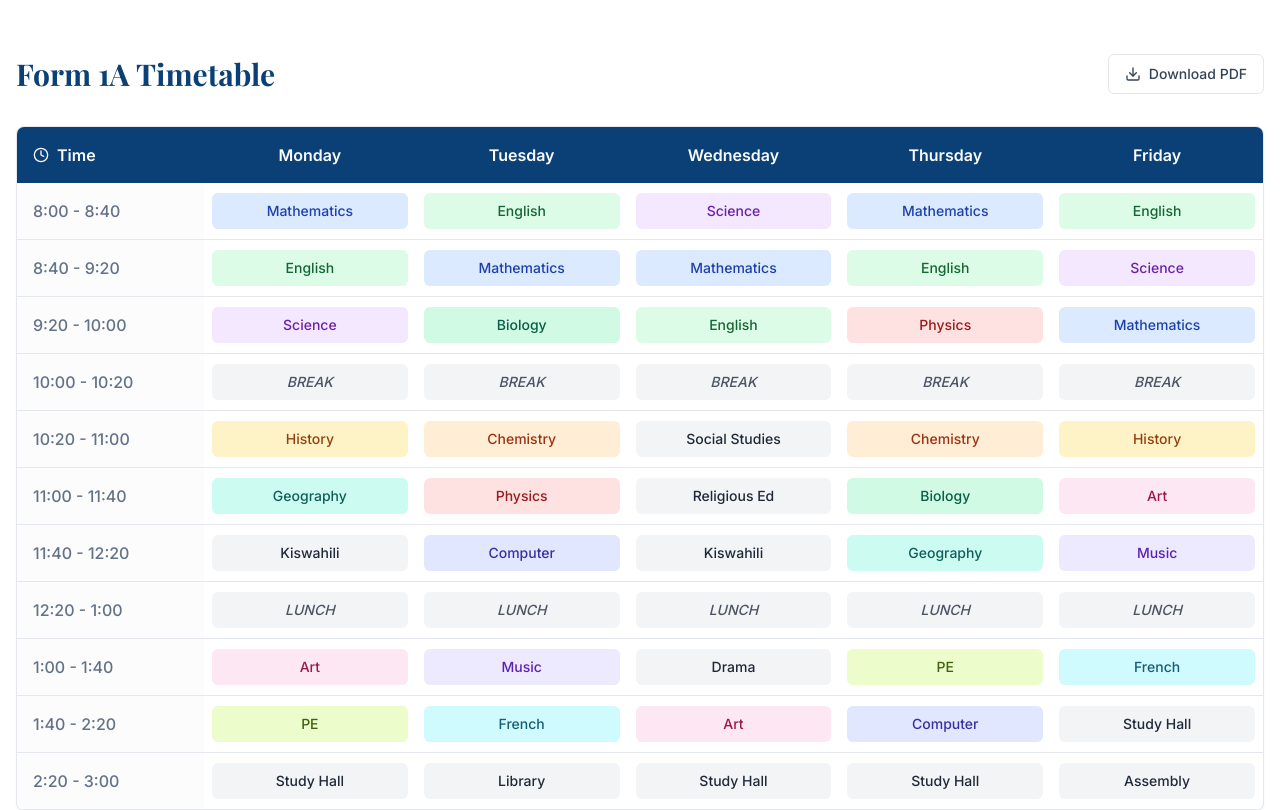
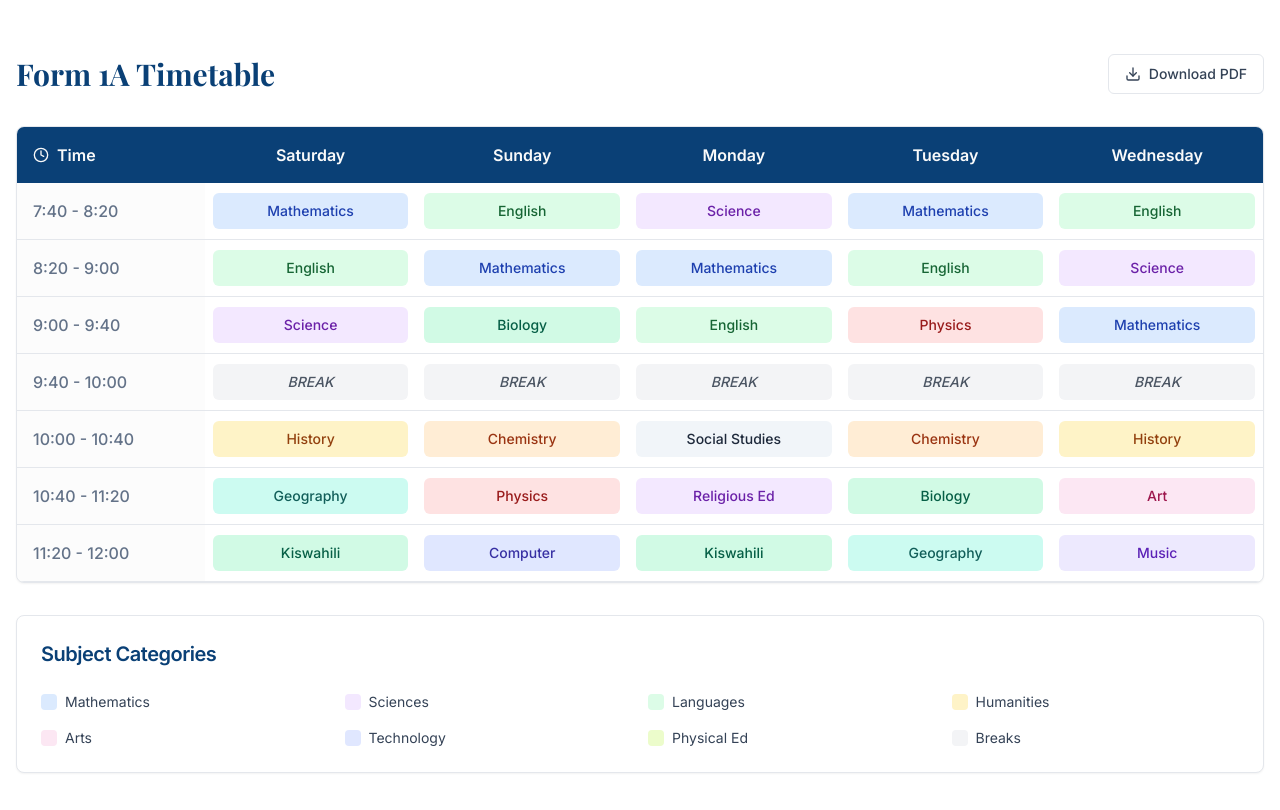
Before and after one commit to AbdirahmanNuh/cusman-secondary-school, a React (Vite) app: page /timetable in a window 1280 px wide. Shown: the part 620-1430 px from the top of the page. Built offline with nearby package versions, Linux system fonts and the light colour scheme.

Commit message:
Update timetable study days and hours
Updated the timetable to reflect study days from Saturday to Wednesday and study hours from 7:40 to 12:00.

```diff
--- a/src/pages/Timetable.tsx
+++ b/src/pages/Timetable.tsx
@@ -11,17 +11,13 @@ const Timetable = () => {
   const [selectedClass, setSelectedClass] = useState("1A");
 
   const timeSlots = [
-    "8:00 - 8:40",
-    "8:40 - 9:20",
-    "9:20 - 10:00",
-    "10:00 - 10:20", // Break
-    "10:20 - 11:00",
-    "11:00 - 11:40",
-    "11:40 - 12:20",
-    "12:20 - 1:00", // Lunch
-    "1:00 - 1:40",
-    "1:40 - 2:20",
-    "2:20 - 3:00"
+    "7:40 - 8:20",
+    "8:20 - 9:00",
+    "9:00 - 9:40",
+    "9:40 - 10:00", // Break
+    "10:00 - 10:40",
+    "10:40 - 11:20",
+    "11:20 - 12:00"
   ];
 
   // Map form selector values to timetable data keys
@@ -34,116 +30,116 @@ const Timetable = () => {
 
   const timetableData = {
     "form-1a": {
-      monday: ["Mathematics", "English", "Science", "BREAK", "History", "Geography", "Kiswahili", "LUNCH", "Art", "PE", "Study Hall"],
-      tuesday: ["English", "Mathematics", "Biology", "BREAK", "Chemistry", "Physics", "Computer", "LUNCH", "Music", "French", "Library"],
-      wednesday: ["Science", "Mathematics", "English", "BREAK", "Social Studies", "Religious Ed", "Kiswahili", "LUNCH", "Drama", "Art", "Study Hall"],
-      thursday: ["Mathematics", "English", "Physics", "BREAK", "Chemistry", "Biology", "Geography", "LUNCH", "PE", "Computer", "Study Hall"],
-      friday: ["English", "Science", "Mathematics", "BREAK", "History", "Art", "Music", "LUNCH", "French", "Study Hall", "Assembly"]
+      saturday: ["Mathematics", "English", "Science", "BREAK", "History", "Geography", "Kiswahili"],
+      sunday: ["English", "Mathematics", "Biology", "BREAK", "Chemistry", "Physics", "Computer"],
+      monday: ["Science", "Mathematics", "English", "BREAK", "Social Studies", "Religious Ed", "Kiswahili"],
+      tuesday: ["Mathematics", "English", "Physics", "BREAK", "Chemistry", "Biology", "Geography"],
+      wednesday: ["English", "Science", "Mathematics", "BREAK", "History", "Art", "Music"]
     },
     "form-1b": {
-      monday: ["English", "Mathematics", "Science", "BREAK", "Geography", "History", "Kiswahili", "LUNCH", "PE", "Art", "Study Hall"],
-      tuesday: ["Mathematics", "English", "Biology", "BREAK", "Physics", "Chemistry", "Computer", "LUNCH", "French", "Music", "Library"],
-      wednesday: ["Mathematics", "Science", "English", "BREAK", "Religious Ed", "Social Studies", "Kiswahili", "LUNCH", "Art", "Drama", "Study Hall"],
-      thursday: ["English", "Mathematics", "Physics", "BREAK", "Biology", "Chemistry", "Geography", "LUNCH", "Computer", "PE", "Study Hall"],
-      friday: ["Science", "English", "Mathematics", "BREAK", "Art", "History", "Music", "LUNCH", "Study Hall", "French", "Assembly"]
+      saturday: ["English", "Mathematics", "Science", "BREAK", "Geography", "History", "Kiswahili"],
+      sunday: ["Mathematics", "English", "Biology", "BREAK", "Physics", "Chemistry", "Computer"],
+      monday: ["Mathematics", "Science", "English", "BREAK", "Religious Ed", "Social Studies", "Kiswahili"],
+      tuesday: ["English", "Mathematics", "Physics", "BREAK", "Biology", "Chemistry", "Geography"],
+      wednesday: ["Science", "English", "Mathematics", "BREAK", "Art", "History", "Music"]
     },
     "form-1c": {
-      monday: ["Science", "Mathematics", "English", "BREAK", "Kiswahili", "Geography", "History", "LUNCH", "Art", "PE", "Study Hall"],
-      tuesday: ["Mathematics", "Science", "Biology", "BREAK", "Chemistry", "Physics", "Computer", "LUNCH", "Music", "French", "Library"],
-      wednesday: ["English", "Mathematics", "Science", "BREAK", "Social Studies", "Religious Ed", "Kiswahili", "LUNCH", "Drama", "Art", "Study Hall"],
-      thursday: ["Mathematics", "English", "Physics", "BREAK", "Chemistry", "Biology", "Geography", "LUNCH", "PE", "Computer", "Study Hall"],
-      friday: ["Mathematics", "Science", "English", "BREAK", "History", "Art", "Music", "LUNCH", "French", "Study Hall", "Assembly"]
+      saturday: ["Science", "Mathematics", "English", "BREAK", "Kiswahili", "Geography", "History"],
+      sunday: ["Mathematics", "Science", "Biology", "BREAK", "Chemistry", "Physics", "Computer"],
+      monday: ["English", "Mathematics", "Science", "BREAK", "Social Studies", "Religious Ed", "Kiswahili"],
+      tuesday: ["Mathematics", "English", "Physics", "BREAK", "Chemistry", "Biology", "Geography"],
+      wednesday: ["Mathematics", "Science", "English", "BREAK", "History", "Art", "Music"]
     },
     "form-1d": {
-      monday: ["English", "Science", "Mathematics", "BREAK", "History", "Geography", "Kiswahili", "LUNCH", "PE", "Art", "Study Hall"],
-      tuesday: ["Science", "Mathematics", "Biology", "BREAK", "Physics", "Chemistry", "Computer", "LUNCH", "French", "Music", "Library"],
-      wednesday: ["Mathematics", "English", "Science", "BREAK", "Religious Ed", "Social Studies", "Kiswahili", "LUNCH", "Art", "Drama", "Study Hall"],
-      thursday: ["Science", "Mathematics", "Physics", "BREAK", "Biology", "Chemistry", "Geography", "LUNCH", "Computer", "PE", "Study Hall"],
-      friday: ["English", "Mathematics", "Science", "BREAK", "Art", "History", "Music", "LUNCH", "Study Hall", "French", "Assembly"]
+      saturday: ["English", "Science", "Mathematics", "BREAK", "History", "Geography", "Kiswahili"],
+      sunday: ["Science", "Mathematics", "Biology", "BREAK", "Physics", "Chemistry", "Computer"],
+      monday: ["Mathematics", "English", "Science", "BREAK", "Religious Ed", "Social Studies", "Kiswahili"],
+      tuesday: ["Science", "Mathematics", "Physics", "BREAK", "Biology", "Chemistry", "Geography"],
+      wednesday: ["English", "Mathematics", "Science", "BREAK", "Art", "History", "Music"]
     },
     "form-2a": {
-      monday: ["Advanced Math", "English Lit", "Biology", "BREAK", "Chemistry", "Physics", "Geography", "LUNCH", "Computer Sci", "PE", "Study Hall"],
-      tuesday: ["English Lang", "Mathematics", "Chemistry", "BREAK", "Biology", "Physics", "History", "LUNCH", "Art", "French", "Library"],
-      wednesday: ["Science", "Mathematics", "English", "BREAK", "Geography", "Religious Ed", "Kiswahili", "LUNCH", "Drama", "Music", "Study Hall"],
-      thursday: ["Mathematics", "English", "Physics", "BREAK", "Chemistry", "Biology", "Computer Sci", "LUNCH", "PE", "Art", "Study Hall"],
-      friday: ["English", "Advanced Math", "Science", "BREAK", "History", "Geography", "Music", "LUNCH", "French", "Study Hall", "Assembly"]
+      saturday: ["Advanced Math", "English Lit", "Biology", "BREAK", "Chemistry", "Physics", "Geography"],
+      sunday: ["English Lang", "Mathematics", "Chemistry", "BREAK", "Biology", "Physics", "History"],
+      monday: ["Science", "Mathematics", "English", "BREAK", "Geography", "Religious Ed", "Kiswahili"],
+      tuesday: ["Mathematics", "English", "Physics", "BREAK", "Chemistry", "Biology", "Computer Sci"],
+      wednesday: ["English", "Advanced Math", "Science", "BREAK", "History", "Geography", "Music"]
     },
     "form-2b": {
-      monday: ["English Lit", "Advanced Math", "Biology", "BREAK", "Physics", "Chemistry", "Geography", "LUNCH", "PE", "Computer Sci", "Study Hall"],
-      tuesday: ["Mathematics", "English Lang", "Chemistry", "BREAK", "Physics", "Biology", "History", "LUNCH", "French", "Art", "Library"],
-      wednesday: ["Mathematics", "Science", "English", "BREAK", "Religious Ed", "Geography", "Kiswahili", "LUNCH", "Music", "Drama", "Study Hall"],
-      thursday: ["English", "Mathematics", "Physics", "BREAK", "Biology", "Chemistry", "Computer Sci", "LUNCH", "Art", "PE", "Study Hall"],
-      friday: ["Advanced Math", "English", "Science", "BREAK", "Geography", "History", "Music", "LUNCH", "Study Hall", "French", "Assembly"]
+      saturday: ["English Lit", "Advanced Math", "Biology", "BREAK", "Physics", "Chemistry", "Geography"],
+      sunday: ["Mathematics", "English Lang", "Chemistry", "BREAK", "Physics", "Biology", "History"],
+      monday: ["Mathematics", "Science", "English", "BREAK", "Religious Ed", "Geography", "Kiswahili"],
+      tuesday: ["English", "Mathematics", "Physics", "BREAK", "Biology", "Chemistry", "Computer Sci"],
+      wednesday: ["Advanced Math", "English", "Science", "BREAK", "Geography", "History", "Music"]
     },
     "form-2c": {
-      monday: ["Biology", "Advanced Math", "English Lit", "BREAK", "Chemistry", "Physics", "Geography", "LUNCH", "Computer Sci", "PE", "Study Hall"],
-      tuesday: ["Chemistry", "English Lang", "Mathematics", "BREAK", "Biology", "Physics", "History", "LUNCH", "Art", "French", "Library"],
-      wednesday: ["English", "Mathematics", "Science", "BREAK", "Geography", "Religious Ed", "Kiswahili", "LUNCH", "Drama", "Music", "Study Hall"],
-      thursday: ["Physics", "English", "Mathematics", "BREAK", "Chemistry", "Biology", "Computer Sci", "LUNCH", "PE", "Art", "Study Hall"],
-      friday: ["Science", "Advanced Math", "English", "BREAK", "History", "Geography", "Music", "LUNCH", "French", "Study Hall", "Assembly"]
+      saturday: ["Biology", "Advanced Math", "English Lit", "BREAK", "Chemistry", "Physics", "Geography"],
+      sunday: ["Chemistry", "English Lang", "Mathematics", "BREAK", "Biology", "Physics", "History"],
+      monday: ["English", "Mathematics", "Science", "BREAK", "Geography", "Religious Ed", "Kiswahili"],
+      tuesday: ["Physics", "English", "Mathematics", "BREAK", "Chemistry", "Biology", "Computer Sci"],
+      wednesday: ["Science", "Advanced Math", "English", "BREAK", "History", "Geography", "Music"]
     },
     "form-2d": {
-      monday: ["Mathematics", "Biology", "English Lit", "BREAK", "Physics", "Chemistry", "Geography", "LUNCH", "PE", "Computer Sci", "Study Hall"],
-      tuesday: ["English Lang", "Chemistry", "Mathematics", "BREAK", "Physics", "Biology", "History", "LUNCH", "French", "Art", "Library"],
-      wednesday: ["Science", "English", "Mathematics", "BREAK", "Religious Ed", "Geography", "Kiswahili", "LUNCH", "Music", "Drama", "Study Hall"],
-      thursday: ["Mathematics", "Physics", "English", "BREAK", "Biology", "Chemistry", "Computer Sci", "LUNCH", "Art", "PE", "Study Hall"],
-      friday: ["English", "Science", "Advanced Math", "BREAK", "Geography", "History", "Music", "LUNCH", "Study Hall", "French", "Assembly"]
+      saturday: ["Mathematics", "Biology", "English Lit", "BREAK", "Physics", "Chemistry", "Geography"],
+      sunday: ["English Lang", "Chemistry", "Mathematics", "BREAK", "Physics", "Biology", "History"],
+      monday: ["Science", "English", "Mathematics", "BREAK", "Religious Ed", "Geography", "Kiswahili"],
+      tuesday: ["Mathematics", "Physics", "English", "BREAK", "Biology", "Chemistry", "Computer Sci"],
+      wednesday: ["English", "Science", "Advanced Math", "BREAK", "Geography", "History", "Music"]
     },
     "form-3a": {
-      monday: ["Pure Math", "English Lit", "Biology", "BREAK", "Chemistry", "Physics", "Economics", "LUNCH", "Computer Sci", "PE", "Tutorials"],
-      tuesday: ["English Lang", "Mathematics", "Chemistry", "BREAK", "Biology", "Physics", "History", "LUNCH", "Geography", "French", "Library"],
-      wednesday: ["Applied Math", "English", "Science", "BREAK", "Economics", "Business", "Kiswahili", "LUNCH", "Drama", "Music", "Study Hall"],
-      thursday: ["Mathematics", "English", "Physics", "BREAK", "Chemistry", "Biology", "Computer Sci", "LUNCH", "PE", "Economics", "Tutorials"],
-      friday: ["English", "Pure Math", "Science", "BREAK", "History", "Geography", "Business", "LUNCH", "French", "Study Hall", "Assembly"]
+      saturday: ["Pure Math", "English Lit", "Biology", "BREAK", "Chemistry", "Physics", "Economics"],
+      sunday: ["English Lang", "Mathematics", "Chemistry", "BREAK", "Biology", "Physics", "History"],
+      monday: ["Applied Math", "English", "Science", "BREAK", "Economics", "Business", "Kiswahili"],
+      tuesday: ["Mathematics", "English", "Physics", "BREAK", "Chemistry", "Biology", "Computer Sci"],
+      wednesday: ["English", "Pure Math", "Science", "BREAK", "History", "Geography", "Business"]
     },
     "form-3b": {
-      monday: ["English Lit", "Pure Math", "Biology", "BREAK", "Physics", "Chemistry", "Economics", "LUNCH", "PE", "Computer Sci", "Tutorials"],
-      tuesday: ["Mathematics", "English Lang", "Chemistry", "BREAK", "Physics", "Biology", "History", "LUNCH", "French", "Geography", "Library"],
-      wednesday: ["English", "Applied Math", "Science", "BREAK", "Business", "Economics", "Kiswahili", "LUNCH", "Music", "Drama", "Study Hall"],
-      thursday: ["English", "Mathematics", "Physics", "BREAK", "Biology", "Chemistry", "Computer Sci", "LUNCH", "Economics", "PE", "Tutorials"],
-      friday: ["Pure Math", "English", "Science", "BREAK", "Geography", "History", "Business", "LUNCH", "Study Hall", "French", "Assembly"]
+      saturday: ["English Lit", "Pure Math", "Biology", "BREAK", "Physics", "Chemistry", "Economics"],
+      sunday: ["Mathematics", "English Lang", "Chemistry", "BREAK", "Physics", "Biology", "History"],
+      monday: ["English", "Applied Math", "Science", "BREAK", "Business", "Economics", "Kiswahili"],
+      tuesday: ["English", "Mathematics", "Physics", "BREAK", "Biology", "Chemistry", "Computer Sci"],
+      wednesday: ["Pure Math", "English", "Science", "BREAK", "Geography", "History", "Business"]
     },
     "form-3c": {
-      monday: ["Biology", "Pure Math", "English Lit", "BREAK", "Chemistry", "Physics", "Economics", "LUNCH", "Computer Sci", "PE", "Tutorials"],
-      tuesday: ["Chemistry", "English Lang", "Mathematics", "BREAK", "Biology", "Physics", "History", "LUNCH", "Geography", "French", "Library"],
-      wednesday: ["Science", "Applied Math", "English", "BREAK", "Economics", "Business", "Kiswahili", "LUNCH", "Drama", "Music", "Study Hall"],
-      thursday: ["Physics", "English", "Mathematics", "BREAK", "Chemistry", "Biology", "Computer Sci", "LUNCH", "PE", "Economics", "Tutorials"],
-      friday: ["Science", "Pure Math", "English", "BREAK", "History", "Geography", "Business", "LUNCH", "French", "Study Hall", "Assembly"]
+      saturday: ["Biology", "Pure Math", "English Lit", "BREAK", "Chemistry", "Physics", "Economics"],
+      sunday: ["Chemistry", "English Lang", "Mathematics", "BREAK", "Biology", "Physics", "History"],
+      monday: ["Science", "Applied Math", "English", "BREAK", "Economics", "Business", "Kiswahili"],
+      tuesday: ["Physics", "English", "Mathematics", "BREAK", "Chemistry", "Biology", "Computer Sci"],
+      wednesday: ["Science", "Pure Math", "English", "BREAK", "History", "Geography", "Business"]
     },
     "form-3d": {
-      monday: ["Mathematics", "Biology", "English Lit", "BREAK", "Physics", "Chemistry", "Economics", "LUNCH", "PE", "Computer Sci", "Tutorials"],
-      tuesday: ["English Lang", "Chemistry", "Mathematics", "BREAK", "Physics", "Biology", "History", "LUNCH", "French", "Geography", "Library"],
-      wednesday: ["Applied Math", "Science", "English", "BREAK", "Business", "Economics", "Kiswahili", "LUNCH", "Music", "Drama", "Study Hall"],
-      thursday: ["Mathematics", "Physics", "English", "BREAK", "Biology", "Chemistry", "Computer Sci", "LUNCH", "Economics", "PE", "Tutorials"],
-      friday: ["English", "Science", "Pure Math", "BREAK", "Geography", "History", "Business", "LUNCH", "Study Hall", "French", "Assembly"]
+      saturday: ["Mathematics", "Biology", "English Lit", "BREAK", "Physics", "Chemistry", "Economics"],
+      sunday: ["English Lang", "Chemistry", "Mathematics", "BREAK", "Physics", "Biology", "History"],
+      monday: ["Applied Math", "Science", "English", "BREAK", "Business", "Economics", "Kiswahili"],
+      tuesday: ["Mathematics", "Physics", "English", "BREAK", "Biology", "Chemistry", "Computer Sci"],
+      wednesday: ["English", "Science", "Pure Math", "BREAK", "Geography", "History", "Business"]
     },
     "form-4a": {
-      monday: ["Advanced Math", "English Lit", "Biology", "BREAK", "Chemistry", "Physics", "Economics", "LUNCH", "Computer Sci", "Career Guid", "Exam Prep"],
-      tuesday: ["English Lang", "Mathematics", "Chemistry", "BREAK", "Biology", "Physics", "History", "LUNCH", "Geography", "French", "Library"],
-      wednesday: ["Pure Math", "English", "Science", "BREAK", "Business", "Economics", "Kiswahili", "LUNCH", "Leadership", "Music", "Study Hall"],
-      thursday: ["Mathematics", "English", "Physics", "BREAK", "Chemistry", "Biology", "Computer Sci", "LUNCH", "PE", "Career Guid", "Exam Prep"],
-      friday: ["English", "Advanced Math", "Science", "BREAK", "History", "Geography", "Business", "LUNCH", "French", "Study Hall", "Assembly"]
+      saturday: ["Advanced Math", "English Lit", "Biology", "BREAK", "Chemistry", "Physics", "Economics"],
+      sunday: ["English Lang", "Mathematics", "Chemistry", "BREAK", "Biology", "Physics", "History"],
+      monday: ["Pure Math", "English", "Science", "BREAK", "Business", "Economics", "Kiswahili"],
+      tuesday: ["Mathematics", "English", "Physics", "BREAK", "Chemistry", "Biology", "Computer Sci"],
+      wednesday: ["English", "Advanced Math", "Science", "BREAK", "History", "Geography", "Business"]
     },
     "form-4b": {
-      monday: ["English Lit", "Advanced Math", "Biology", "BREAK", "Physics", "Chemistry", "Economics", "LUNCH", "Career Guid", "Computer Sci", "Exam Prep"],
-      tuesday: ["Mathematics", "English Lang", "Chemistry", "BREAK", "Physics", "Biology", "History", "LUNCH", "French", "Geography", "Library"],
-      wednesday: ["English", "Pure Math", "Science", "BREAK", "Economics", "Business", "Kiswahili", "LUNCH", "Music", "Leadership", "Study Hall"],
-      thursday: ["English", "Mathematics", "Physics", "BREAK", "Biology", "Chemistry", "Computer Sci", "LUNCH", "Career Guid", "PE", "Exam Prep"],
-      friday: ["Advanced Math", "English", "Science", "BREAK", "Geography", "History", "Business", "LUNCH", "Study Hall", "French", "Assembly"]
+      saturday: ["English Lit", "Advanced Math", "Biology", "BREAK", "Physics", "Chemistry", "Economics"],
+      sunday: ["Mathematics", "English Lang", "Chemistry", "BREAK", "Physics", "Biology", "History"],
+      monday: ["English", "Pure Math", "Science", "BREAK", "Economics", "Business", "Kiswahili"],
+      tuesday: ["English", "Mathematics", "Physics", "BREAK", "Biology", "Chemistry", "Computer Sci"],
+      wednesday: ["Advanced Math", "English", "Science", "BREAK", "Geography", "History", "Business"]
     },
     "form-4c": {
-      monday: ["Biology", "Advanced Math", "English Lit", "BREAK", "Chemistry", "Physics", "Economics", "LUNCH", "Computer Sci", "Career Guid", "Exam Prep"],
-      tuesday: ["Chemistry", "English Lang", "Mathematics", "BREAK", "Biology", "Physics", "History", "LUNCH", "Geography", "French", "Library"],
-      wednesday: ["Science", "Pure Math", "English", "BREAK", "Business", "Economics", "Kiswahili", "LUNCH", "Leadership", "Music", "Study Hall"],
-      thursday: ["Physics", "English", "Mathematics", "BREAK", "Chemistry", "Biology", "Computer Sci", "LUNCH", "PE", "Career Guid", "Exam Prep"],
-      friday: ["Science", "Advanced Math", "English", "BREAK", "History", "Geography", "Business", "LUNCH", "French", "Study Hall", "Assembly"]
+      saturday: ["Biology", "Advanced Math", "English Lit", "BREAK", "Chemistry", "Physics", "Economics"],
+      sunday: ["Chemistry", "English Lang", "Mathematics", "BREAK", "Biology", "Physics", "History"],
+      monday: ["Science", "Pure Math", "English", "BREAK", "Business", "Economics", "Kiswahili"],
+      tuesday: ["Physics", "English", "Mathematics", "BREAK", "Chemistry", "Biology", "Computer Sci"],
+      wednesday: ["Science", "Advanced Math", "English", "BREAK", "History", "Geography", "Business"]
     },
     "form-4d": {
-      monday: ["Mathematics", "Biology", "English Lit", "BREAK", "Physics", "Chemistry", "Economics", "LUNCH", "Career Guid", "Computer Sci", "Exam Prep"],
-      tuesday: ["English Lang", "Chemistry", "Mathematics", "BREAK", "Physics", "Biology", "History", "LUNCH", "French", "Geography", "Library"],
-      wednesday: ["Pure Math", "Science", "English", "BREAK", "Economics", "Business", "Kiswahili", "LUNCH", "Music", "Leadership", "Study Hall"],
-      thursday: ["Mathematics", "Physics", "English", "BREAK", "Biology", "Chemistry", "Computer Sci", "LUNCH", "Career Guid", "PE", "Exam Prep"],
-      friday: ["English", "Science", "Advanced Math", "BREAK", "Geography", "History", "Business", "LUNCH", "Study Hall", "French", "Assembly"]
+      saturday: ["Mathematics", "Biology", "English Lit", "BREAK", "Physics", "Chemistry", "Economics"],
+      sunday: ["English Lang", "Chemistry", "Mathematics", "BREAK", "Physics", "Biology", "History"],
+      monday: ["Pure Math", "Science", "English", "BREAK", "Economics", "Business", "Kiswahili"],
+      tuesday: ["Mathematics", "Physics", "English", "BREAK", "Biology", "Chemistry", "Computer Sci"],
+      wednesday: ["English", "Science", "Advanced Math", "BREAK", "Geography", "History", "Business"]
     }
   };
 
@@ -163,22 +159,23 @@ const Timetable = () => {
       "History": "bg-amber-100 text-amber-800",
       "Geography": "bg-teal-100 text-teal-800",
       "Computer": "bg-indigo-100 text-indigo-800",
-      "Computer Sci": "bg-indigo-100 text-indigo-800",
       "BREAK": "bg-gray-100 text-gray-600",
-      "LUNCH": "bg-gray-100 text-gray-600",
       "PE": "bg-lime-100 text-lime-800",
       "Art": "bg-pink-100 text-pink-800",
       "Music": "bg-violet-100 text-violet-800",
       "French": "bg-cyan-100 text-cyan-800",
       "Economics": "bg-yellow-100 text-yellow-800",
-      "Business": "bg-orange-100 text-orange-800"
+      "Business": "bg-orange-100 text-orange-800",
+      "Religious Ed": "bg-purple-100 text-purple-800",
+      "Social Studies": "bg-slate-100 text-slate-800",
+      "Kiswahili": "bg-emerald-100 text-emerald-800"
     };
 
     return colors[subject as keyof typeof colors] || "bg-gray-100 text-gray-800";
   };
 
-  const days = ["monday", "tuesday", "wednesday", "thursday", "friday"];
-  const dayNames = ["Monday", "Tuesday", "Wednesday", "Thursday", "Friday"];
+  const days = ["saturday", "sunday", "monday", "tuesday", "wednesday"];
+  const dayNames = ["Saturday", "Sunday", "Monday", "Tuesday", "Wednesday"];
 
   return (
     <div className="min-h-screen">
@@ -253,7 +250,7 @@ const Timetable = () => {
                           const timetableKey = formToTimetableMap[selectedClass as keyof typeof formToTimetableMap];
                           const currentTimetable = timetableData[timetableKey as keyof typeof timetableData];
                           const subject = currentTimetable[day as keyof typeof currentTimetable][timeIndex];
-                          const isBreak = subject === "BREAK" || subject === "LUNCH";
+                          const isBreak = subject === "BREAK";
 
                           return (
                             <td key={day} className="p-2">
```
